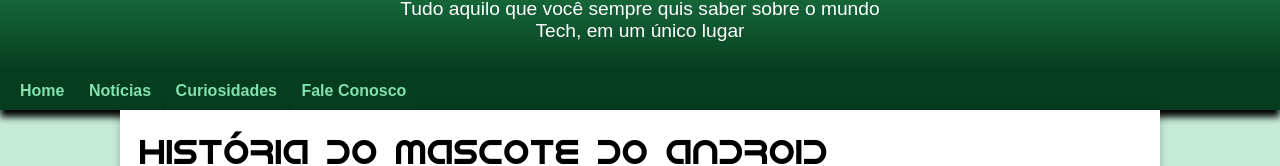
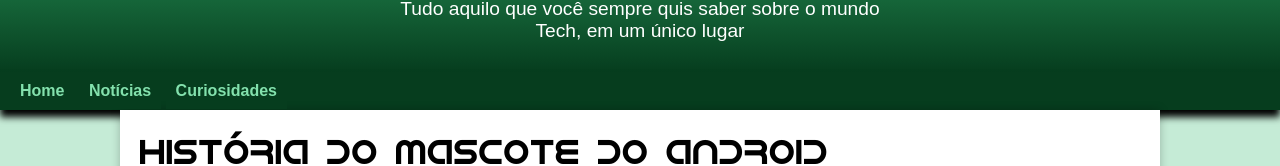
Before and after one commit to rafaelpdc/HTML_CSS_responsivo., a plain HTML site: page index.html in a window 1280 px wide. Shown: the part 119-285 px from the top of the page. Drawn offline with Linux system fonts and the light colour scheme.

Commit message:
problema resolvido 1

```diff
--- a/index.html
+++ b/index.html
@@ -16,7 +16,7 @@
         <a href="#home">Home</a>
         <a href="#noticia">Notícias</a>
         <a href="#curiosidade">Curiosidades</a>
-        <a href="#fim">Fale Conosco</a>
+
     </nav>
     <main>
         <h1>História do Mascote do Android</h1>
```
